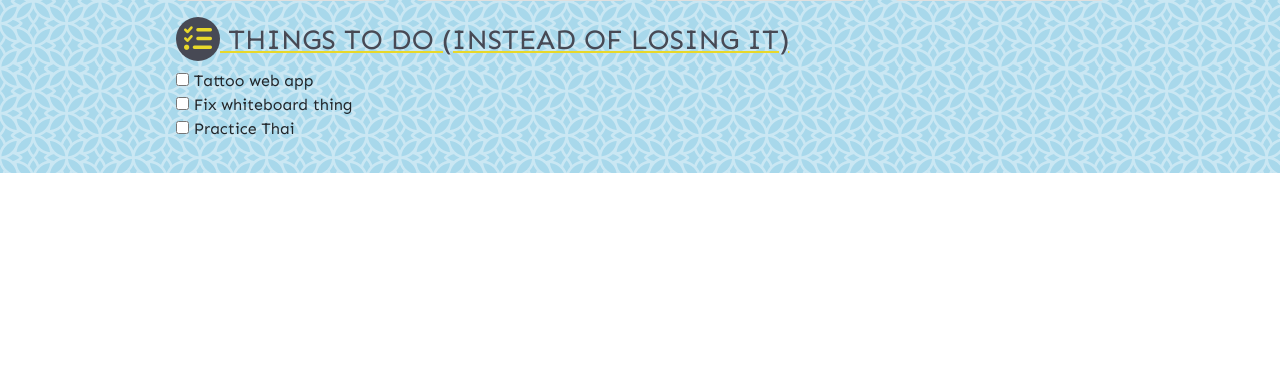
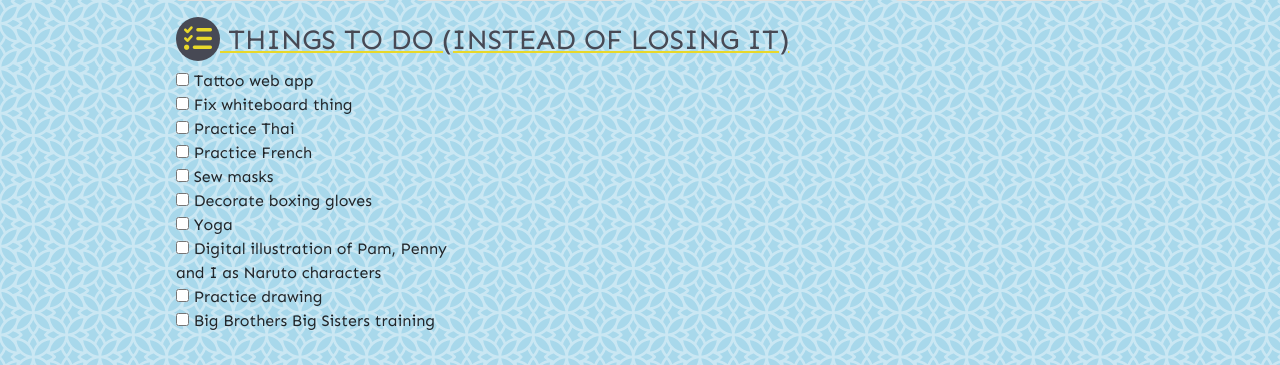
Before and after one commit to psittikul/quarantine-keeper, a PHP site: page / in a window 1280 px wide. Shown: the part 1531-1896 px from the top of the page. Before the commit the page ends 1704 px from the top, so only its background shows below. Run offline with PHP 8.4, Linux system fonts and the light colour scheme; some libraries are stand-ins or nearby versions; some web fonts are replaced.

Commit message:
Adding to do list items

```diff
--- a/index.php
+++ b/index.php
@@ -230,6 +230,14 @@
                             <input type="checkbox"> Fix whiteboard thing
                         </li>
                         <li><input type="checkbox"> Practice Thai</li>
+                        <li><input type="checkbox"> Practice French</li>
+                        <li><input type="checkbox"> Sew masks</li>
+                        <li><input type="checkbox"> Decorate boxing gloves</li>
+                        <li><input type="checkbox"> Yoga</li>
+                        <li><input type="checkbox"> Digital illustration of Pam, Penny and I as Naruto characters</li>
+                        <li><input type="checkbox"> Practice drawing</li>
+                        <li><input type="checkbox"> Big Brothers Big Sisters training</li>
+
                     </ul>
                 </div>
                 <div class="col-sm-4">
```
